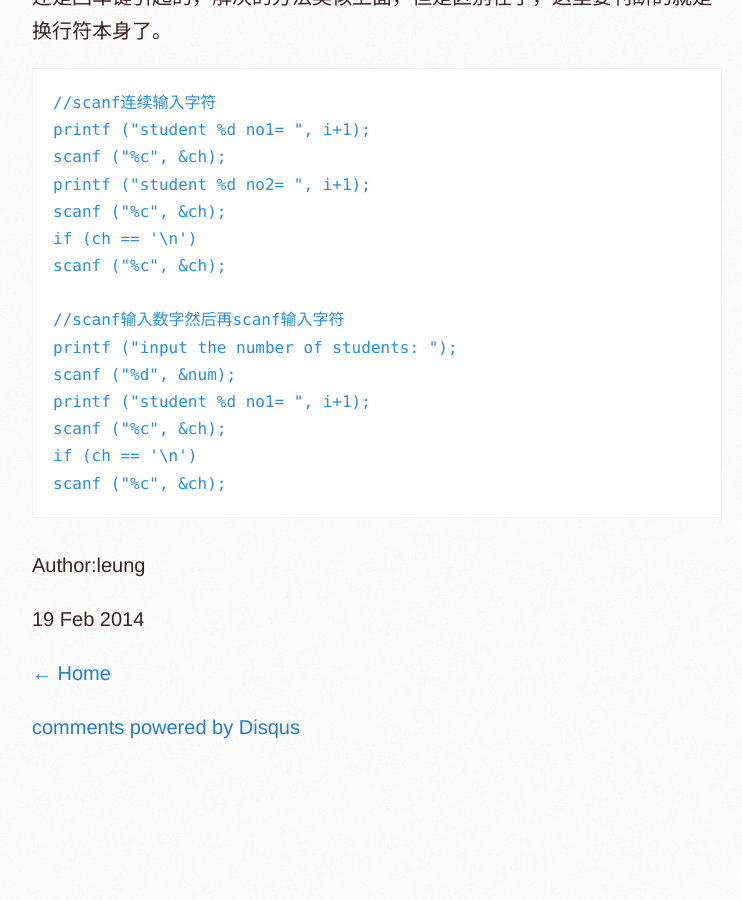
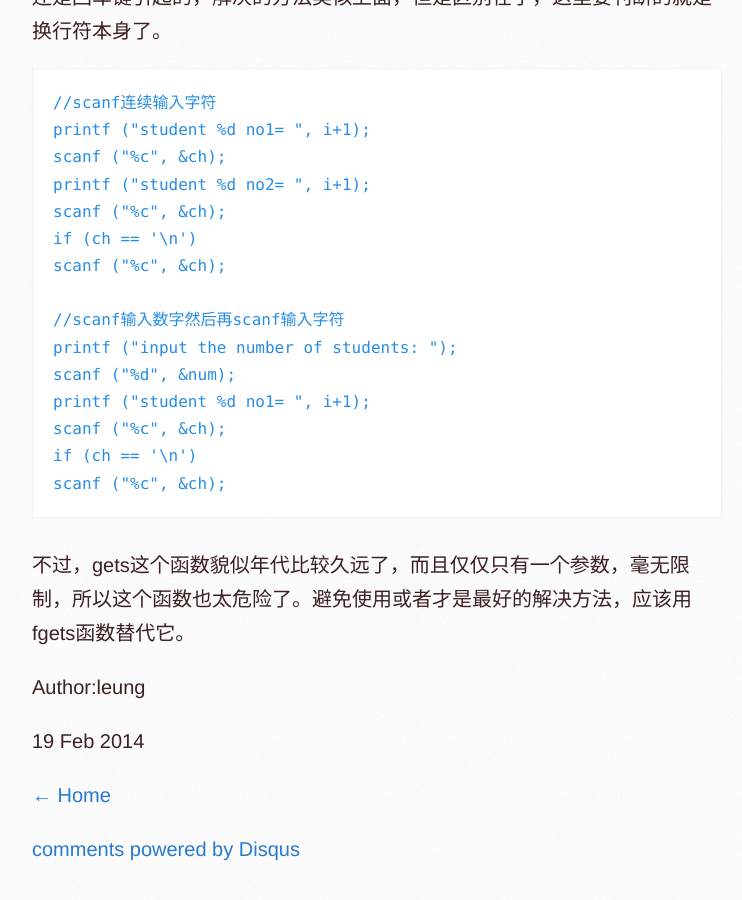
Before and after one commit to huolinliang/blog_leung, a Jekyll site: the page built from _posts/2014-02-19-string-input.html, in a window 1280 px wide and 900 px high, scrolled down 4429 px. Shown: the whole window, without its empty margins (138-880 px from the left). Built offline with Jekyll 4.4.1, drawn with Linux system fonts in a browser that asks for light colours; Markdown is read by kramdown in place of the engine named in the settings; comment, search, counter and statistics services are not loaded; before the commit the page ends 5207 px from its top, so only the background shows below that.

Commit message:
update a blog 2014-02-19-string-input.html

```diff
--- a/_posts/2014-02-19-string-input.html
+++ b/_posts/2014-02-19-string-input.html
@@ -143,5 +143,6 @@ if (ch == '\n')
 scanf ("%c", &amp;ch);
 </code></pre>
 
+<p>不过，gets这个函数貌似年代比较久远了，而且仅仅只有一个参数，毫无限制，所以这个函数也太危险了。避免使用或者才是最好的解决方法，应该用fgets函数替代它。</p>
 <p>Author:leung</p>
 <p>{{ page.date | date_to_string }}</p>
```
